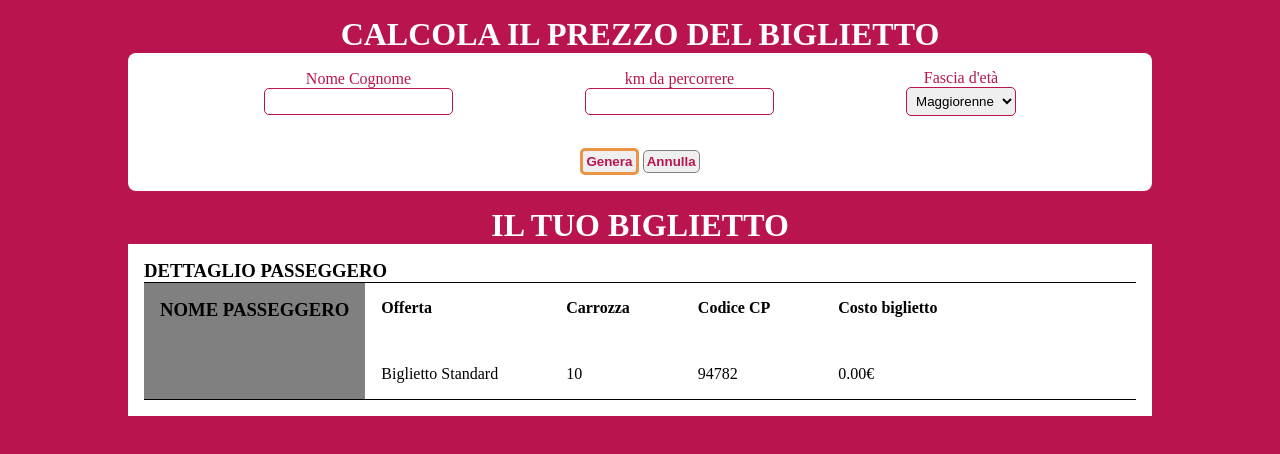
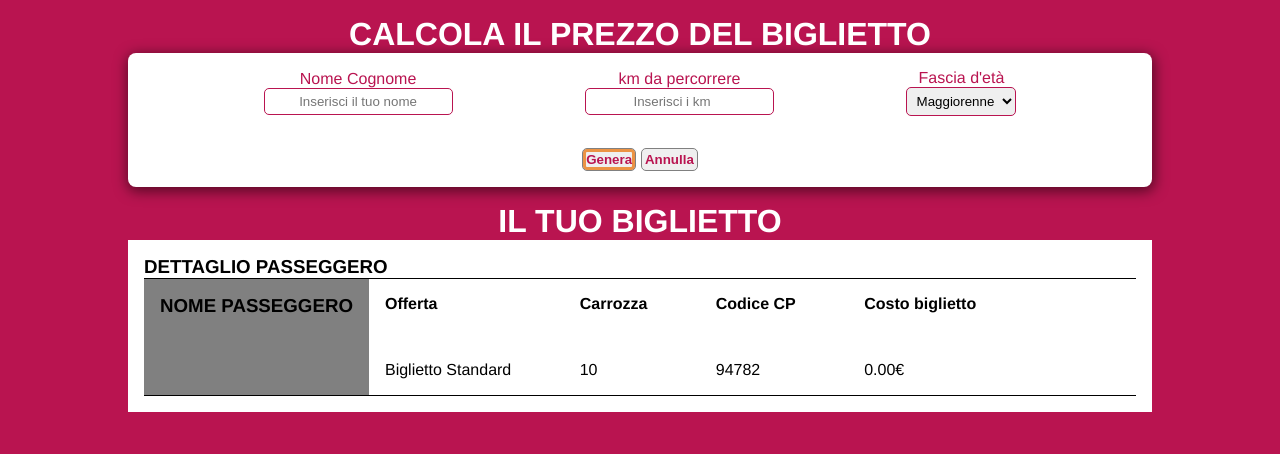
Before and after one commit to Fedois/js-biglietto-treno-form, a plain HTML site: page index.html in a window 1280 px wide. Both pictures are taken after a click on the button "Genera". Drawn offline with Linux system fonts and the light colour scheme.

Commit message:
aggiunta decorazioni e modificato math floor

```diff
--- a/css/style.css
+++ b/css/style.css
@@ -10,6 +10,7 @@
 }
 body{
     background-color: var(--color-red);
+    font-family:'Franklin Gothic Medium', 'Arial Narrow', Arial, sans-serif
 }
 h1{
     text-align: center;
@@ -25,6 +26,7 @@ main{
 /* parte superiore */
 .box-top{
     background-color: white;
+    box-shadow: 1px 3px 13px 2px rgba(0,0,0,0.5);
     padding: 1rem;
     text-align: center;
     color: var(--color-red);
@@ -43,6 +45,7 @@ form input, select{
 }
 form input:focus, select:focus{
     background-color: red;
+    color: white;
 }
 .btn{
     margin-top: 2rem;
@@ -55,7 +58,7 @@ form input:focus, select:focus{
     border: 1px solid gray;
 }
 .btn > button:focus{
-    border: 3px solid #ec9344;
+    box-shadow: inset 0px 0px 0px 3px #ec9344;
 }
 
 /* parte inferiore */
@@ -69,9 +72,6 @@ form input:focus, select:focus{
     border-top: 1px solid black;
     border-bottom: 1px solid black;
 }
-#nome-cliente{
-    text-transform: capitalize;
-}
 .username{
     background-color: gray;
     padding: 1rem;
--- a/index.html
+++ b/index.html
@@ -20,14 +20,14 @@
                 <div>
                     <label for="nome-input">Nome Cognome</label>
                     <div>
-                        <input name="nome-cognome" id="nome" type="text">
+                        <input name="nome-cognome" id="nome" type="text" placeholder="Inserisci il tuo nome" required>
                     </div>
                 </div>
 
                 <div>
                     <label for="km-input">km da percorrere</label>
                     <div>
-                        <input name="km" id="km" type="number">
+                        <input name="km" id="km" type="number" placeholder="Inserisci i km" required>
                     </div>
                 </div>
 
--- a/js/scripts.js
+++ b/js/scripts.js
@@ -11,6 +11,7 @@ generaBtn.addEventListener('click',
         const nomeInput = document.getElementById('nome');
         console.log('nome cliente: ', nomeInput.value)
         document.getElementById('nome-cliente').innerHTML = nomeInput.value;
+        document.getElementById('nome-cliente').style.textTransform = 'capitalize';
 
         const kmInput = document.getElementById('km');
         console.log('km da percorrere: ', kmInput.value)
@@ -27,7 +28,7 @@ generaBtn.addEventListener('click',
             document.getElementById('ticket').innerHTML = 'Biglietto Baby';
 
             const postoRandom = Math.random();
-            document.getElementById('posto').innerHTML = Math.floor(postoRandom * 11);
+            document.getElementById('posto').innerHTML = Math.floor(postoRandom * 10) + 1;
 
             const codiceRandom = Math.random();
             document.getElementById('codice').innerHTML = Math.floor(codiceRandom * 9000) + 90000;
@@ -48,7 +49,7 @@ generaBtn.addEventListener('click',
             document.getElementById('ticket').innerHTML = 'Biglietto Silver';
 
             const postoRandom = Math.random();
-            document.getElementById('posto').innerHTML = Math.floor(postoRandom * 11);
+            document.getElementById('posto').innerHTML = Math.floor(postoRandom * 10) + 1;
 
             const codiceRandom = Math.random();
             document.getElementById('codice').innerHTML = Math.floor(codiceRandom * 9000) + 90000;
@@ -66,7 +67,7 @@ generaBtn.addEventListener('click',
             document.getElementById('ticket').innerHTML = 'Biglietto Standard';
 
             const postoRandom = Math.random();
-            document.getElementById('posto').innerHTML = Math.floor(postoRandom * 11);
+            document.getElementById('posto').innerHTML = Math.floor(postoRandom * 10) + 1;
 
             const codiceRandom = Math.random();
             document.getElementById('codice').innerHTML = Math.floor(codiceRandom * 9000) + 90000;
```
